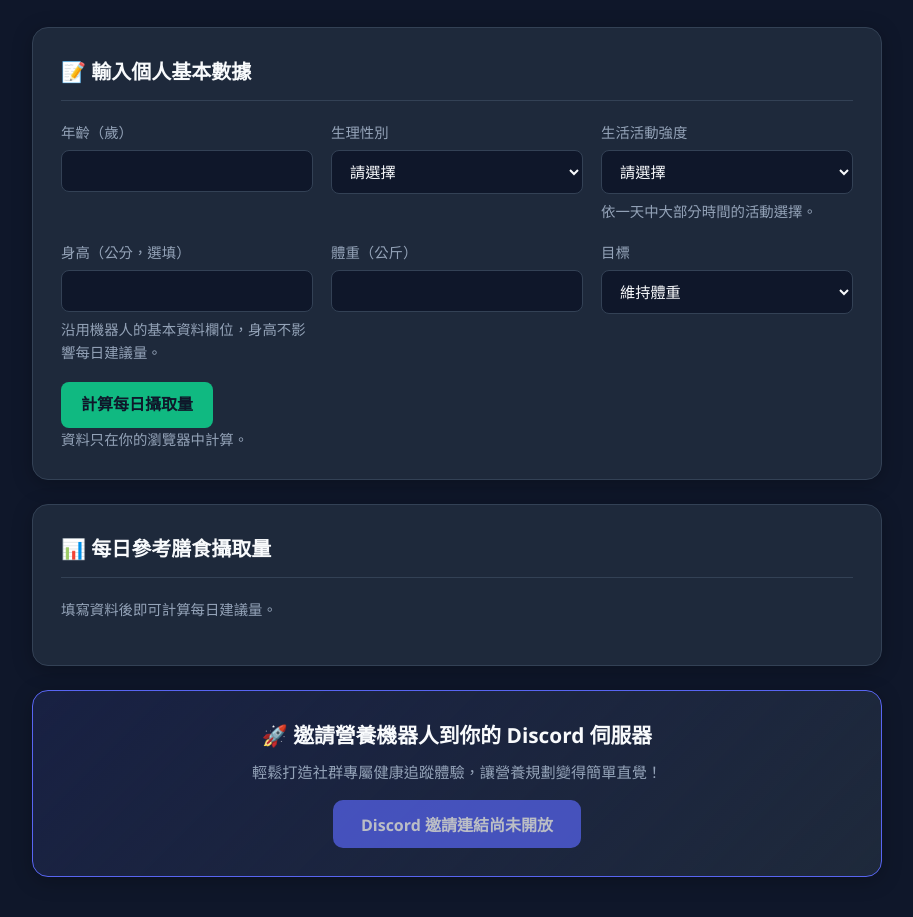
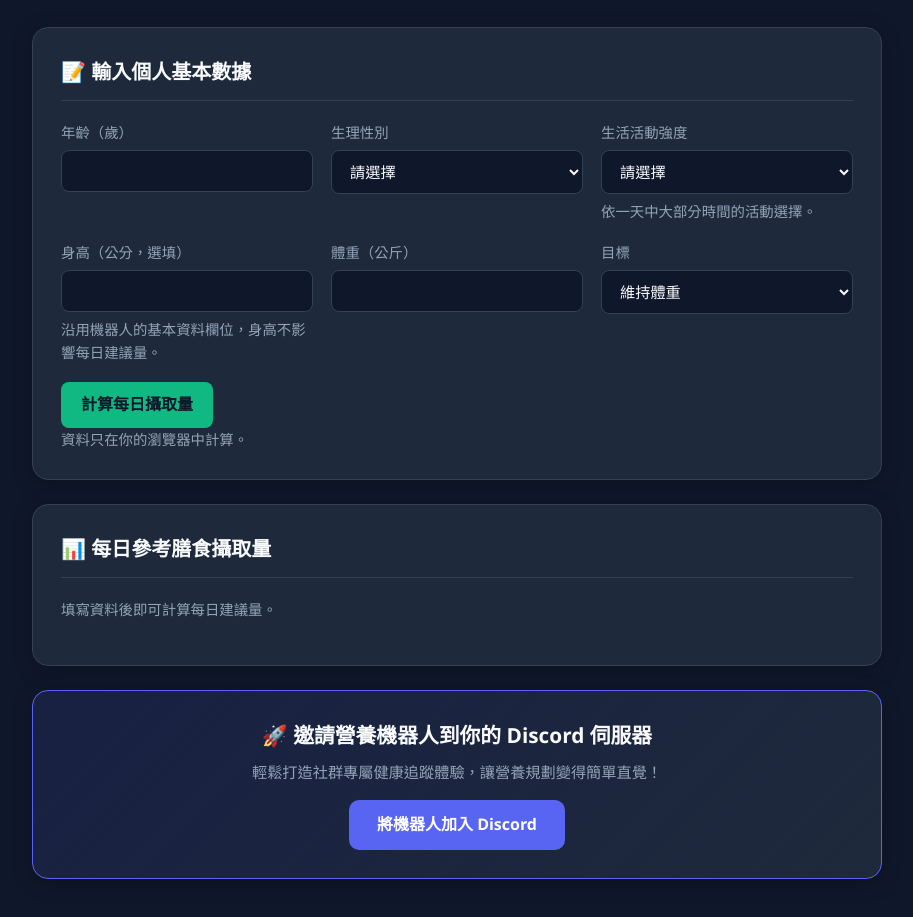
Before and after one commit to hd-bot-ccc/hd-bot-ccc.github.io, a plain HTML site: page index.html in a window 1280 px wide. Shown: the part 145-1062 px from the top of the page, without its empty margins (183-1096 px from the left). Drawn offline with Linux system fonts and the light colour scheme.

Commit message:
Enable the Discord bot invite link

```diff
--- a/index.html
+++ b/index.html
@@ -234,7 +234,7 @@
             white-space: nowrap;
         }
 
-        /* 3. Discord 機器人連結預留區 */
+        /* 3. Discord 機器人邀請區 */
         .discord-card {
             text-align: center;
             background: linear-gradient(135deg, rgba(88,101,242,0.12) 0%, rgba(30,41,59,1) 100%);
@@ -254,10 +254,6 @@
             font-size: 1rem;
             border: 0;
             margin-top: 16px;
-        }
-
-        .discord-btn:disabled {
-            opacity: 0.7;
         }
     </style>
     <script src="nutrition.js" defer></script>
@@ -387,14 +383,14 @@
         </div>
     </div>
 
-    <!-- 3. Discord 邀請連結預留區塊 -->
+    <!-- 3. Discord 邀請連結 -->
     <div class="card discord-card">
         <h2 style="font-size: 1.3rem; margin-bottom: 8px;">🚀 邀請營養機器人到你的 Discord 伺服器</h2>
         <p style="color: var(--text-muted); font-size: 0.95rem;">
             輕鬆打造社群專屬健康追蹤體驗，讓營養規劃變得簡單直覺！
         </p>
 
-        <button type="button" class="discord-btn" disabled>Discord 邀請連結尚未開放</button>
+        <a class="discord-btn" href="https://discord.com/oauth2/authorize?client_id=1549695115252072579">將機器人加入 Discord</a>
     </div>
 </div>
 
```
